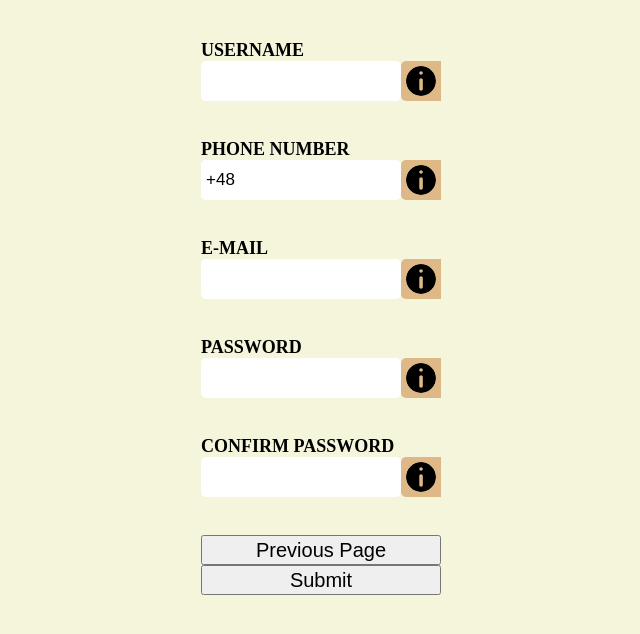
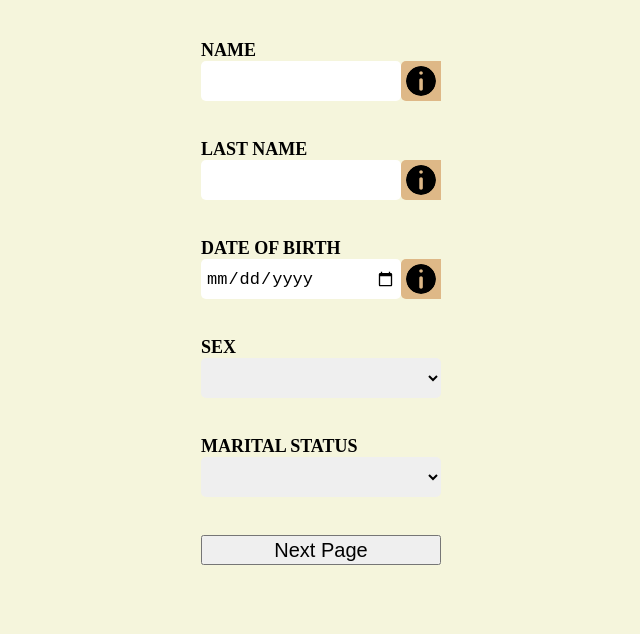
Before and after one commit to bartokrol/FormValidator, a React (Create React App) app: page / in a window 1280 px wide. Shown: the top 634 px of the page, without its empty margins (319-959 px from the left). Built offline with nearby package versions, Linux system fonts and the light colour scheme.

Commit message:
create starting structure of the SummaryPage.js

```diff
--- a/src/App.js
+++ b/src/App.js
@@ -5,7 +5,7 @@ import "./styles/App.scss";
 
 class App extends Component {
 	state = {
-		activePage: 2,
+		activePage: 0,
 		pages: [
 			{
 				inputs: [
@@ -636,7 +636,9 @@ class App extends Component {
 							toggleInfo={this.handleInfoClick}
 						/>
 					) : null}
-					{activePage > this.pagesLength ? <SummaryPage /> : null}
+					{activePage > this.pagesLength ? (
+						<SummaryPage pages={this.state.pages} />
+					) : null}
 				</form>
 			</div>
 		);
--- a/src/SummaryPage.js
+++ b/src/SummaryPage.js
@@ -1,5 +1,17 @@
-const SummaryPage = () => {
-	return <div>Summary</div>;
+const SummaryPage = (props) => {
+	const inputs = [];
+	for (let page of props.pages) {
+		page.inputs.map((input) => inputs.push(input.value));
+	}
+
+	const summaryValues = inputs.map((input) => <h1>{input}</h1>);
+
+	return (
+		<>
+			<div>Summary</div>
+			{summaryValues}
+		</>
+	);
 };
 
 export default SummaryPage;
```
